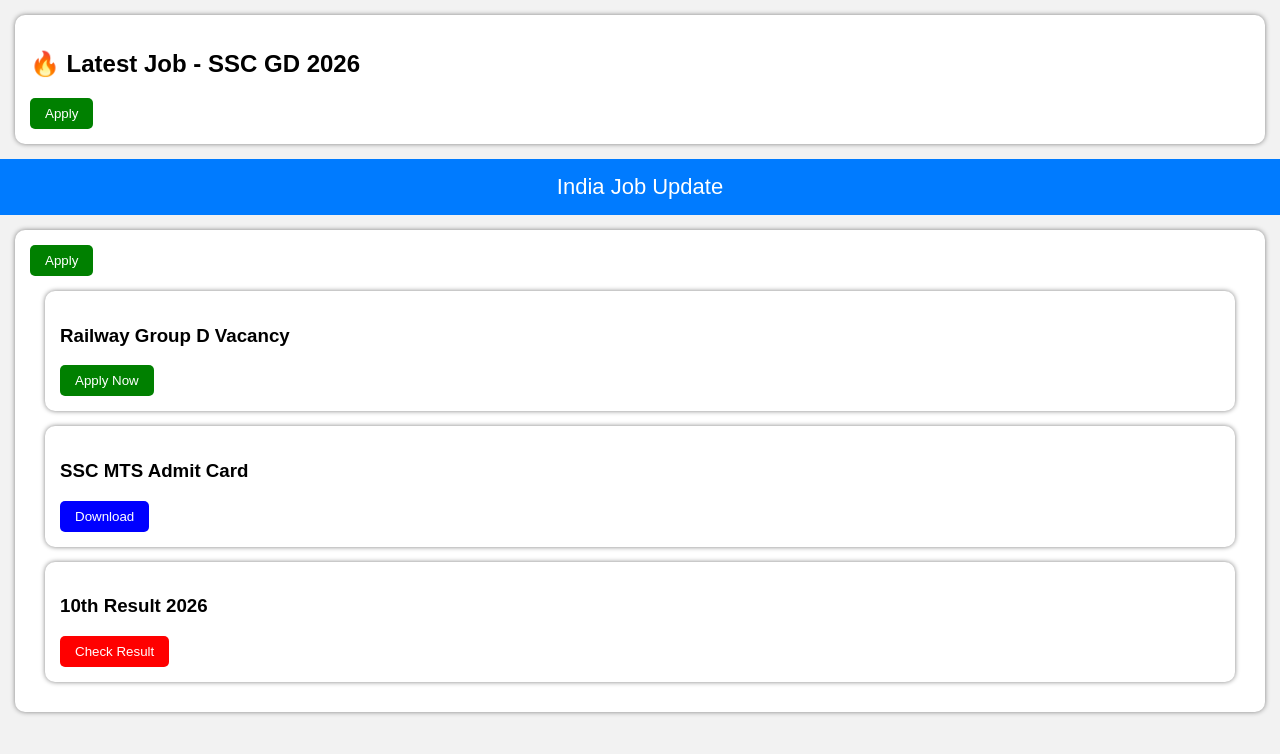
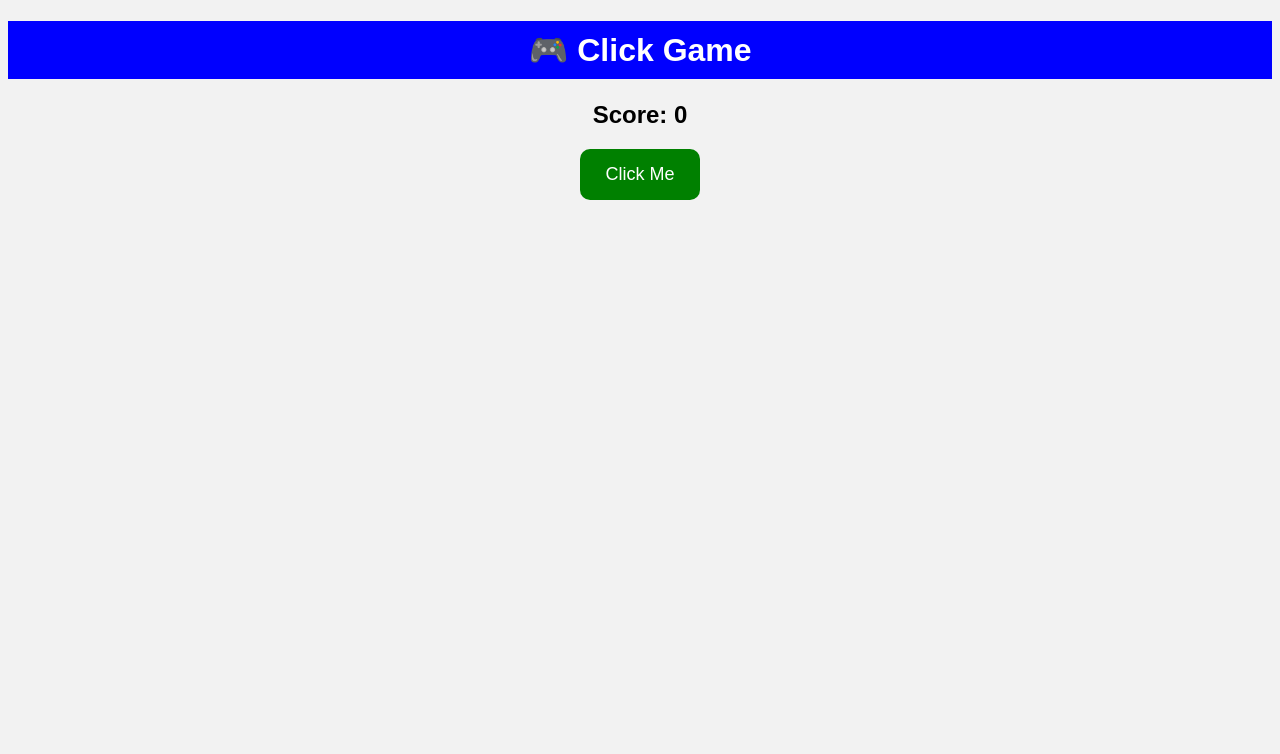
Before and after one commit to rajeevku77/rajeevku77.github.io, a plain HTML site: page index.html in a window 1280 px wide. Drawn offline with Linux system fonts and the light colour scheme.

Commit message:
Revamp HTML for Click Game interface

```diff
--- a/index.html
+++ b/index.html
@@ -1,67 +1,44 @@
-<div class="card">
-  <h2>🔥 Latest Job - SSC GD 2026</h2>
-  <a href="https://ssc.nic.in" target="_blank">
-    <button class="green">Apply</button>
-  </a>
-</div>
+<!DOCTYPE html>
 <html>
 <head>
-    <title>India Job Update</title>
+    <title>Click Game</title>
     <style>
         body {
+            text-align: center;
             font-family: Arial;
             background: #f2f2f2;
-            margin: 0;
         }
-        header {
-            background: #007bff;
+        h1 {
+            background: blue;
             color: white;
-            padding: 15px;
-            text-align: center;
-            font-size: 22px;
-        }
-        .card {
-            background: white;
-            margin: 15px;
-            padding: 15px;
-            border-radius: 10px;
-            box-shadow: 0 0 5px gray;
+            padding: 10px;
         }
         button {
-            padding: 8px 15px;
+            padding: 15px 25px;
+            font-size: 18px;
+            background: green;
+            color: white;
             border: none;
-            border-radius: 5px;
-            color: white;
+            border-radius: 10px;
         }
-        .green { background: green; }
-        .blue { background: blue; }
-        .red { background: red; }
     </style>
 </head>
-
 <body>
 
-<header>India Job Update</header>
+<h1>🎮 Click Game</h1>
 
-<div class="card">
-    <a href="https://ssc.nic.in" target="_blank">
-  <button class="green">Apply</button>
-</a>
+<h2>Score: <span id="score">0</span></h2>
 
-<div class="card">
-    <h3>Railway Group D Vacancy</h3>
-    <button class="green">Apply Now</button>
-</div>
+<button onclick="increaseScore()">Click Me</button>
 
-<div class="card">
-    <h3>SSC MTS Admit Card</h3>
-    <button class="blue">Download</button>
-</div>
+<script>
+    let score = 0;
 
-<div class="card">
-    <h3>10th Result 2026</h3>
-    <button class="red">Check Result</button>
-</div>
+    function increaseScore() {
+        score++;
+        document.getElementById("score").innerText = score;
+    }
+</script>
 
 </body>
 </html>
```
